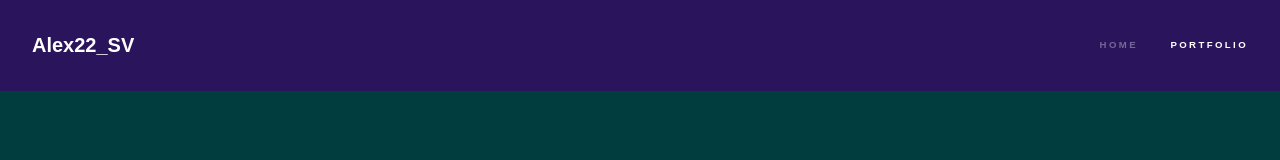
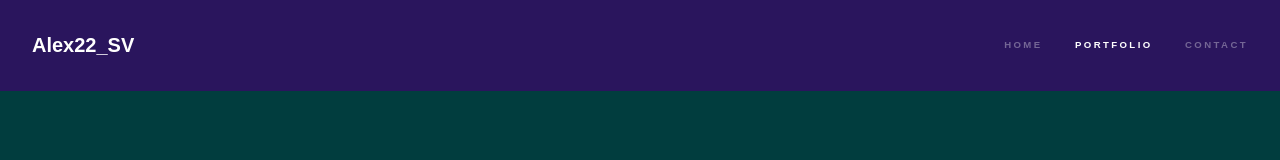
Before and after one commit to Alex22sv/SitioWeb, a plain HTML site: page portfolio.html in a window 1280 px wide. Shown: the top 160 px of the page. Drawn offline with Linux system fonts and the light colour scheme.

Commit message:
Add contact button to portfolio page

```diff
--- a/portfolio.html
+++ b/portfolio.html
@@ -18,6 +18,7 @@
             <ul>
                 <li><a href="index.html">Home</a></li>
                 <li><a href="portfolio.html" class="active">Portfolio</a></li>
+                <li><a href="mailto:ae22mp@gmail.com">Contact</a></li>
             </ul>
         </nav>
     </header>
```
